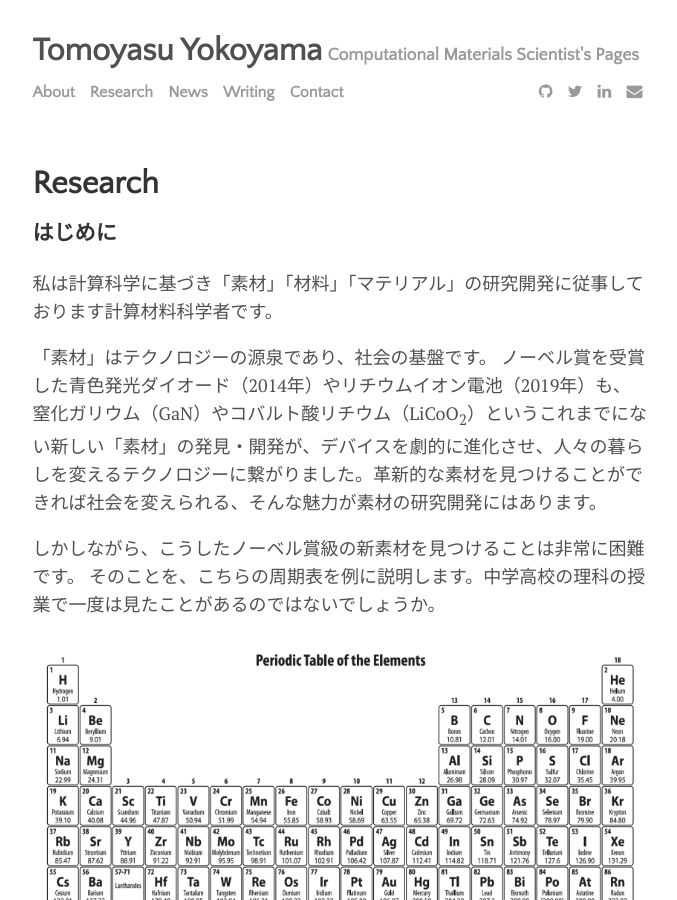
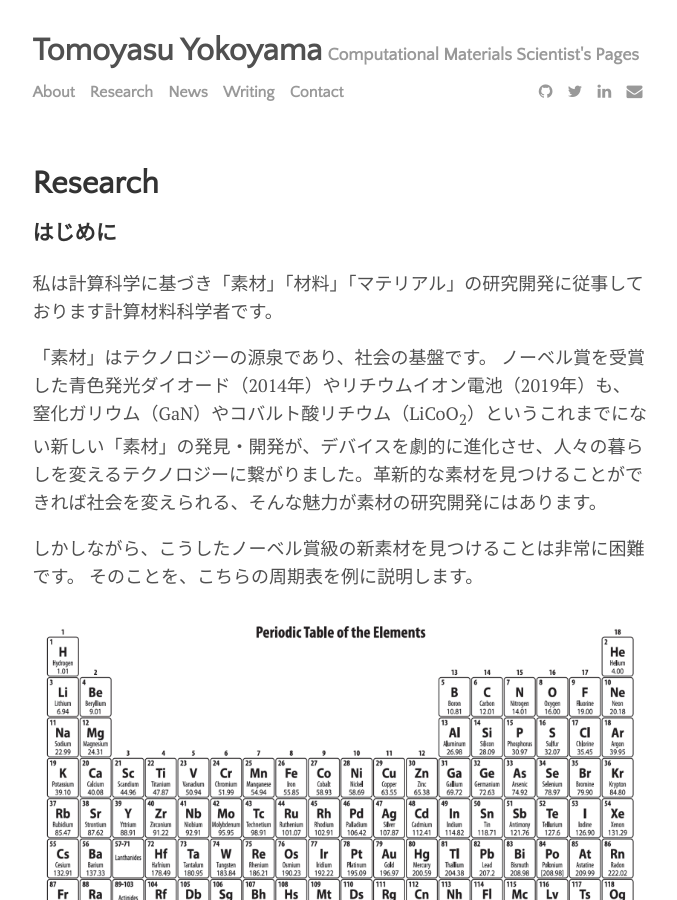
Before and after one commit to yokoyamatomoyasu/yokoyamatomoyasu.github.io, a Jekyll site: the page built from menu/research.md, in a window 1280 px wide and 900 px high. Shown: the whole window, without its empty margins (300-977 px from the left). Built offline with Jekyll 4.4.1, drawn with Linux system fonts in a browser that asks for light colours.

Commit message:
GitHub pages site with Jekyll

```diff
--- a/menu/research.md
+++ b/menu/research.md
@@ -12,7 +12,7 @@ permalink: /research
 ノーベル賞を受賞した青色発光ダイオード（2014年）やリチウムイオン電池（2019年）も、窒化ガリウム（GaN）やコバルト酸リチウム（LiCoO<sub>2</sub>）というこれまでにない新しい「素材」の発見・開発が、デバイスを劇的に進化させ、人々の暮らしを変えるテクノロジーに繋がりました。革新的な素材を見つけることができれば社会を変えられる、そんな魅力が素材の研究開発にはあります。
 
 しかしながら、こうしたノーベル賞級の新素材を見つけることは非常に困難です。
-そのことを、こちらの周期表を例に説明します。中学高校の理科の授業で一度は見たことがあるのではないでしょうか。
+そのことを、こちらの周期表を例に説明します。
 
 ![エビフライトライアングル](../assets/img/periodic_table.png)
 
```
